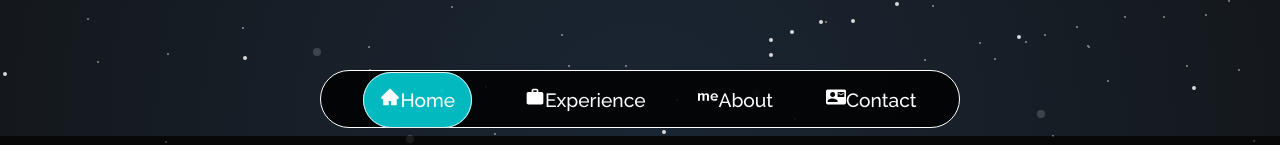
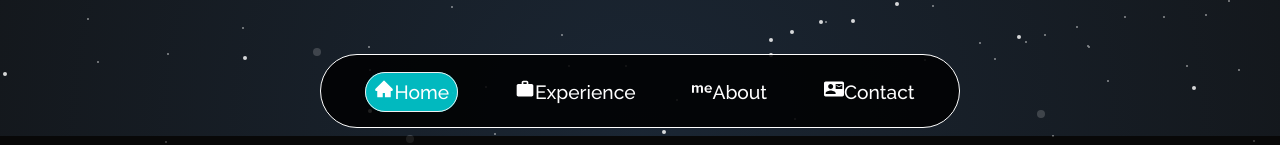
Before and after one commit to Lakshay-G/lakshay-g.github.io, a React (Create React App) app: page / in a window 1280 px wide. Shown: the part 664-809 px from the top of the page. Built offline with nearby package versions, Linux system fonts and the light colour scheme; no server answers.

Commit message:
Added navbar css

```diff
--- a/src/components/NavbarStyles.css
+++ b/src/components/NavbarStyles.css
@@ -28,7 +28,7 @@
 
 .nav-menu li {
   /* list-style: none; */
-  padding: 0 1rem;
+  padding: 0.5rem 1rem;
 }
 
 .nav-menu li a {
@@ -76,7 +76,7 @@
   border: 1px solid #eee;
   border-radius: 50px;
   background-color: rgba(0, 247, 255, 0.745);
-  padding: 1rem;
+  padding: 0.5rem;
   /* opacity: 0.5; */
 }
 
```
